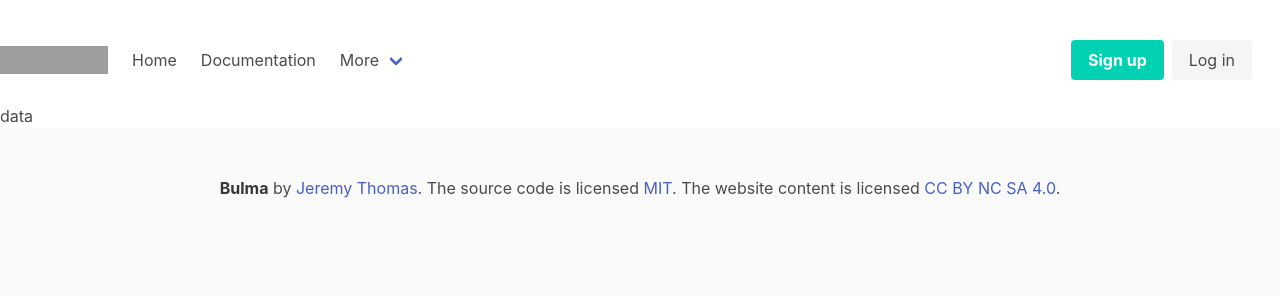
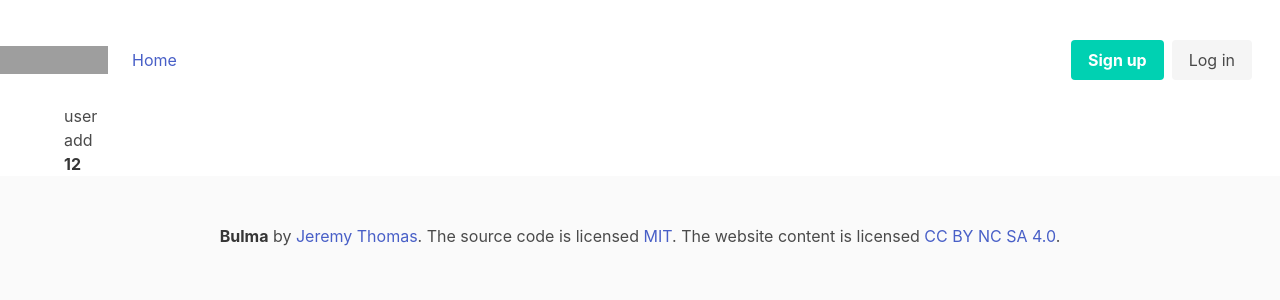
Before and after one commit to xuantruong1106/webSaveLink, a Vue app: page /user/add in a window 1280 px wide. Shown: the top 300 px of the page. Built offline with nearby package versions, Linux system fonts and the light colour scheme; grey boxes are pictures that could not be loaded.

Commit message:
used router-view done

```diff
--- a/src/App.vue
+++ b/src/App.vue
@@ -1,17 +1,17 @@
 <script setup lang="ts">
-import { RouterLink, RouterView } from 'vue-router'
-import header1 from './views/header_footer/header.vue';
-import footer1 from './views/header_footer/footer.vue';
-import data1 from './views/data.vue';
+import { RouterView } from 'vue-router'
+import headerVue from './views/header_footer/header.vue'
+import footerVue from './views/header_footer/footer.vue'
 </script>
 
 <template>
-  <link rel="stylesheet" href="https://cdn.jsdelivr.net/npm/bulma@0.9.4/css/bulma.min.css">
-  <header1/>
-  <body>
-    <data1/>
-  </body>
-  <footer1></footer1>
+  <link rel="stylesheet" href="https://cdn.jsdelivr.net/npm/bulma@0.9.4/css/bulma.min.css" />
+
+  <headerVue/>
+  <div class="container">
+    <router-view />
+  </div>
+  <footerVue/>
 </template>
 
 <style scoped>
--- a/src/router/index.ts
+++ b/src/router/index.ts
@@ -1,14 +1,48 @@
 import { createRouter, createWebHistory } from 'vue-router'
-
-
+import headerVue from '@/views/header_footer/header.vue'
+import footerVue from '@/views/header_footer/footer.vue'
+import user from '@/views/user.vue'
+import addData from '@/views/function/addData.vue'
+import showData from '@/views/function/showData.vue'
+import updateData from '@/views/function/updateData.vue'
 const router = createRouter({
   history: createWebHistory(import.meta.env.BASE_URL),
   routes: [
     {
       path: '/',
       name: 'home',
-      component: () => import('@/App.vue')
+      component: showData,
+
+
     },
+    // {
+    //   path: '/headrVue',
+    //   name: 'headerVue',
+    //   component: headerVue
+    // },
+    // {
+    //   path: '/footerVue',
+    //   name: 'footerVue',
+    //   component: footerVue
+    // },
+    {
+      path: '/user/',
+      name: 'user/',
+      component: user,
+      children: [
+        {
+          path: 'add',
+          name: 'add',
+          component: addData
+        },
+        {
+          path: 'update',
+          name: 'update',
+          component: updateData
+        },
+      ]
+
+    }
   ]
 })
 
--- a/src/views/data.vue
+++ /dev/null
@@ -1,13 +0,0 @@
-<template>
-  <h1>data</h1>
-</template>
-
-<script lang="ts">
-export default {
-
-}
-</script>
-
-<style>
-
-</style>
--- /dev/null
+++ b/src/views/function/addData.vue
@@ -0,0 +1,35 @@
+<template>
+    <router-view name="headerVue1"/>
+    <div class="container">
+
+        <h1>add</h1>
+        <table>
+            <th>
+                <td>
+                    1
+                </td>
+            </th>
+            <th>
+                <td>
+                    2
+                </td>
+            </th>
+
+        </table>
+    </div>
+    <router-view name="footerVue1"/>
+</template>
+
+<script  lang="ts">
+import { defineComponent } from "vue";
+
+export default defineComponent({
+    components: {
+
+    }
+})
+</script>
+
+<style>
+
+</style>
--- /dev/null
+++ b/src/views/function/showData.vue
@@ -0,0 +1,11 @@
+<script setup lang="ts">
+import { RouterView } from "vue-router";
+</script>
+
+<template>
+  <h1>hi data</h1>
+</template>
+
+<style>
+
+</style>
--- /dev/null
+++ b/src/views/function/updateData.vue
@@ -0,0 +1,17 @@
+<template>
+  <h1>update</h1>
+</template>
+
+<script  lang="ts">
+import { defineComponent } from "vue";
+
+export default defineComponent({
+    components: {
+
+    }
+})
+</script>
+
+<style>
+
+</style>
--- a/src/views/header_footer/header.vue
+++ b/src/views/header_footer/header.vue
@@ -2,10 +2,20 @@
   <nav class="navbar" role="navigation" aria-label="main navigation">
     <div class="navbar-brand">
       <a class="navbar-item" href="https://bulma.io">
-            <img src="https://bulma.io/images/bulma-logo.png" width="112" height="28">
+        <img
+          src="public\links-low-resolution-logo-color-on-transparent-background.svg"
+          width="112"
+          height="28"
+        />
       </a>
 
-          <a role="button" class="navbar-burger" aria-label="menu" aria-expanded="false" data-target="navbarBasicExample">
+      <a
+        role="button"
+        class="navbar-burger"
+        aria-label="menu"
+        aria-expanded="false"
+        data-target="navbarBasicExample"
+      >
         <span aria-hidden="true"></span>
         <span aria-hidden="true"></span>
         <span aria-hidden="true"></span>
@@ -15,34 +25,8 @@
     <div id="navbarBasicExample" class="navbar-menu">
       <div class="navbar-start">
         <a class="navbar-item">
-              Home
+          <Router-link :to="{ path: '/' }">Home</Router-link>
         </a>
-
-            <a class="navbar-item">
-              Documentation
-            </a>
-
-            <div class="navbar-item has-dropdown is-hoverable">
-              <a class="navbar-link">
-                More
-              </a>
-
-              <div class="navbar-dropdown">
-                <a class="navbar-item">
-                  About
-                </a>
-                <a class="navbar-item">
-                  Jobs
-                </a>
-                <a class="navbar-item">
-                  Contact
-                </a>
-                <hr class="navbar-divider">
-                <a class="navbar-item">
-                  Report an issue
-                </a>
-              </div>
-            </div>
       </div>
 
       <div class="navbar-end">
@@ -51,9 +35,7 @@
             <a class="button is-primary">
               <strong>Sign up</strong>
             </a>
-                <a class="button is-light">
-                  Log in
-                </a>
+            <a class="button is-light"> Log in </a>
           </div>
         </div>
       </div>
@@ -62,15 +44,11 @@
 </template>
 
 <script lang="ts">
-import { defineComponent } from "vue";
-
+import { defineComponent } from 'vue'
+import { RouterLink } from 'vue-router'
 export default defineComponent({
-    components: {
-
-    }
+  components: {}
 })
 </script>
 
-<style>
-
-</style>
+<style></style>
--- /dev/null
+++ b/src/views/user.vue
@@ -0,0 +1,17 @@
+<template>
+  <div>
+    <h1>user</h1>
+    <div class="container">
+      <router-view/>
+    </div>
+
+  </div>
+</template>
+
+<script setup lang="ts">
+
+</script>
+
+<style>
+
+</style>
```
Also changed, not shown: public/links-low-resolution-logo-color-on-transparent-background.svg (added). Lines whose indentation alone changed are shown as unchanged.
